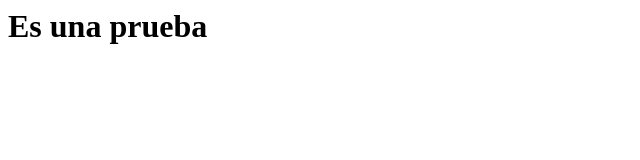
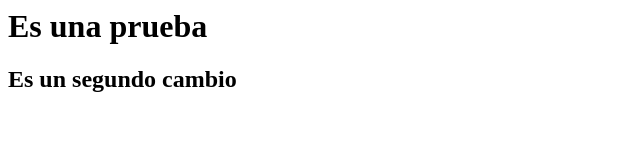
Before and after one commit to antoniofdez76/fernandez, a plain HTML site: page index.html in a window 1280 px wide. Shown: the whole page, without its empty margins (0-640 px from the left). Drawn offline with Linux system fonts and the light colour scheme.

Commit message:
segundo cambio

```diff
--- a/index.html
+++ b/index.html
@@ -1 +1,2 @@
 <h1>Es una prueba</h1>
+<h2>Es un segundo cambio</h2>
```
